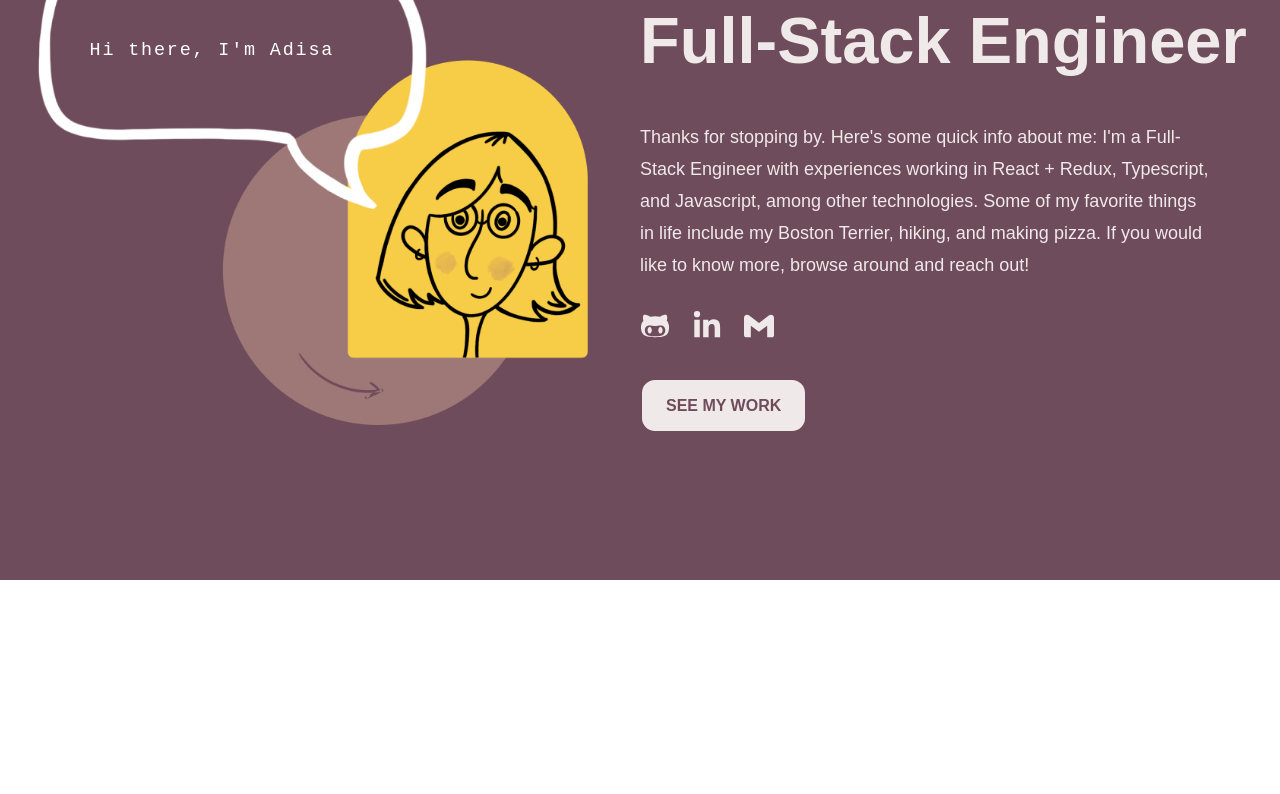
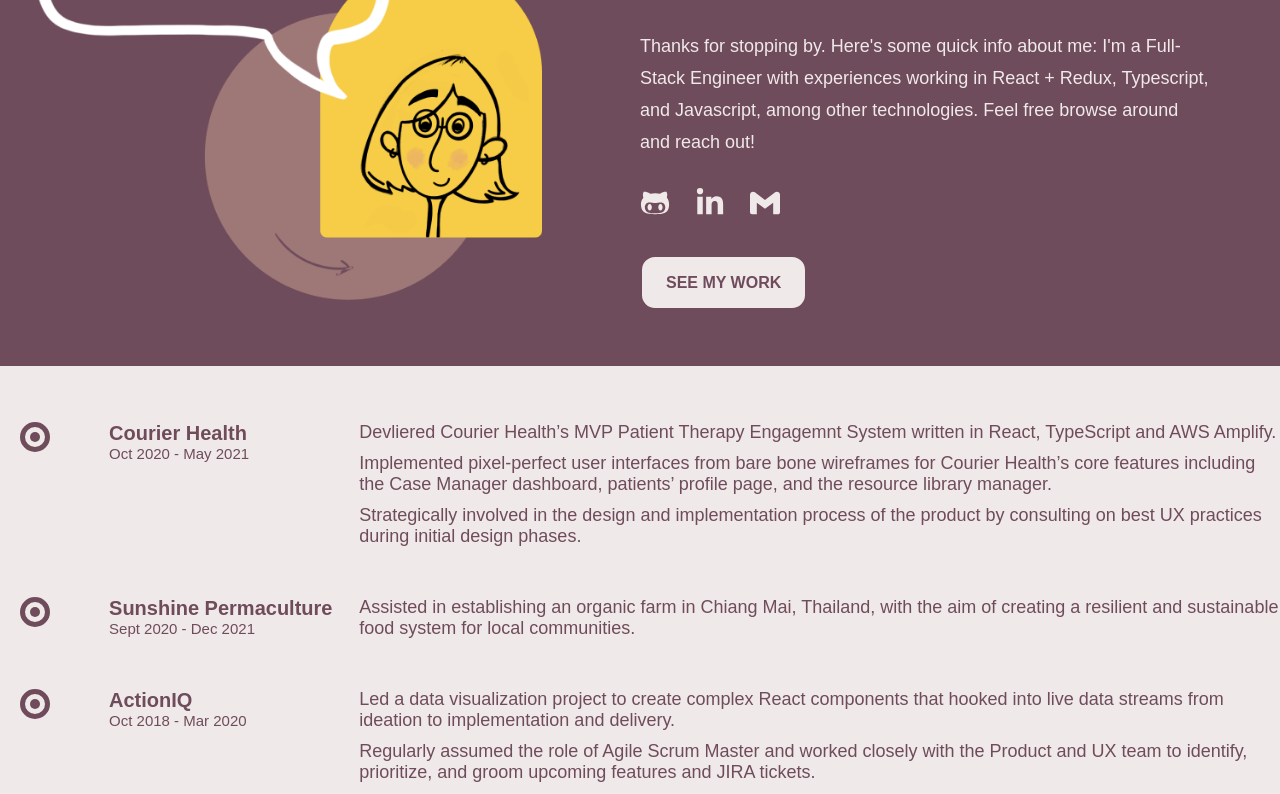
Before and after one commit to adisa-di/portfolio, a React (Create React App) app: page / in a window 1280 px wide. Shown: the part 220-1014 px from the top of the page. Before the commit the page ends 800 px from the top, so only its background shows below. Built offline with nearby package versions, Linux system fonts and the light colour scheme.

Commit message:
added portfolio items

```diff
--- a/src/App.css
+++ b/src/App.css
@@ -1,11 +1,13 @@
-.container_1 {
-  height: 100vh;
+.section_1 {
+  /* height: 120vh; */
   background-color: #6f4c5b;
 
   /* grid display */
   display: grid;
   align-items: center;
   grid-template-columns: repeat(auto-fit, minmax(400px, 1fr));
+  padding-top: 7vh;
+  padding-bottom: 7vh;
 }
 
 .intro {
@@ -15,9 +17,20 @@
 .intro_img {
   padding-left: 30px;
   padding-right: 30px;
-  width: 88%; /* scale with the container */
+  width: 80%; /* scale with the container */
 }
 
 .paragraph {
   margin-right: 70px;
 }
+
+.section_2 {
+  display: grid;
+  padding-top: 7vh;
+  padding-bottom: 7vh;
+  background-color: #f0e9e9;
+  /* grid-template-columns: repeat(2, 1fr); */
+  display: grid;
+  align-items: center;
+  grid-template-columns: repeat(auto-fit, minmax(400px, 1fr));
+}
--- a/src/App.js
+++ b/src/App.js
@@ -8,11 +8,12 @@ import { Header, Title, Normal } from './components/Text';
 import { TypeWriter } from './components/Typewriter/Typewriter';
 import { Spacer } from './components/Spacer/Spacer';
 import { Button } from './components/Button/Button';
+import { Resume } from './components/Resume/Resume';
 
 function App() {
   return (
     <div className='App'>
-      <div className='container_1'>
+      <div className='section_1'>
         <div className='intro'>
           <TypeWriter text="Hi there, I'm Adisa"/>
           <img src={img} alt='intro_img' className='intro_img'/>
@@ -22,8 +23,7 @@ function App() {
           <Title text="Full-Stack Engineer"/>
           <div className="paragraph">
             <Normal text="Thanks for stopping by. Here's some quick info about me:  I'm a Full-Stack Engineer with experiences working in React + Redux, Typescript, and Javascript, among other technologies.
-                          Some of my favorite things in life include my Boston Terrier, hiking, and making pizza. If you would like to know more, browse around and reach out!"
-            />
+                          Feel free browse around and reach out!"/>
           </div>
           <Spacer spacing="30px"/>
           <Icon link="https://github.com/adisa-di">
@@ -39,6 +39,10 @@ function App() {
           <Button text="SEE MY WORK"/>
         </div>
       </div>
+      <div className='section_2'>
+        {/* <div>Hello</div> */}
+        <Resume/>
+      </div>
     </div>
   );
 }
--- /dev/null
+++ b/src/components/ Item/Item.css
@@ -0,0 +1,48 @@
+.item_container {
+  display: grid;
+  grid-template-columns: 0.3fr 1fr 4fr;
+  column-gap: 20px;
+  font-family: "Epilogue", sans-serif;
+  margin-bottom: 30px;
+  margin-left: 20px;
+}
+
+.outer_circle {
+  width: 10px;
+  height: 10px;
+  padding: 5px;
+  border-radius: 50%;
+  border: 5px solid #6f4c5b;
+  background-color: #6f4c5b;
+  background-clip: content-box;
+}
+
+.experience {
+  font-size: 20px;
+  color: #6f4c5b;
+  font-weight: 600;
+}
+
+.date {
+  font-size: 15px;
+  color: #6f4c5b;
+  font-weight: 300;
+}
+
+.content {
+  font-size: 18px;
+  color: #6f4c5b;
+  font-weight: 300;
+  margin-bottom: 10px;
+}
+
+.see_more {
+  font-size: 16px;
+  margin-top: 10px;
+  color: #ad97a0;
+}
+
+.see_more:hover {
+  font-weight: 500;
+  cursor: pointer;
+}
--- /dev/null
+++ b/src/components/ Item/Item.js
@@ -0,0 +1,61 @@
+import React, { useState } from 'react';
+import './Item.css';
+
+const DISPLAY_LIM = 3;
+
+const Contents = ({ items }) => {
+  const [toggle, setToggle] = useState(false);
+
+  return (
+    <div>
+      { !toggle
+          ? items.map((content, idx) => {
+            if (idx > DISPLAY_LIM - 1) return;
+            return (
+              <div key={idx} style={{ marginBottom : "10px" }}>
+                {content}
+              </div>
+            )})
+          : items.map((content, idx) =>
+              <div key={idx} style={{ marginBottom : "10px" }}>
+                {content}
+              </div>
+            )
+      }
+      {
+        items.length <= DISPLAY_LIM
+          ? <></>
+          : (!toggle)
+            ? <div onClick={() => setToggle(!toggle)} className="see_more">See More</div>
+            : <div onClick={() => setToggle(!toggle)} className="see_more">See Less</div>
+      }
+
+    </div>
+  )
+}
+
+const Item = ({ experience, date, contents }) => {
+  return (
+    <div className='item_container'>
+      <div className='outer_circle'></div>
+      <div>
+        <div className='experience'>
+          { experience }
+        </div>
+        <div className='date'>
+          { date }
+        </div>
+      </div>
+      <div className='content'>
+          {/* { contents.map((content, idx) =>
+              <div key={idx} style={{ marginBottom : "10px" }}>
+                {content}
+              </div>
+          )}  */}
+          <Contents items={contents}/>
+      </div>
+    </div>
+  );
+}
+
+export { Item };
--- a/src/components/Icon/Icon.css
+++ b/src/components/Icon/Icon.css
@@ -1,5 +1,5 @@
 .icon_container {
-  margin-right: 22px;
+  margin-right: 25px;
   color: #f0e9e9;
   transition: all 0.2s ease-in-out;
 }
--- /dev/null
+++ b/src/components/Resume/Resume.js
@@ -0,0 +1,44 @@
+import React from 'react';
+import { Item } from '../ Item/Item';
+
+const Resume = () => {
+  return (
+    <div>
+      <Item experience="Courier Health"
+            date="Oct 2020 - May 2021"
+            contents={[
+              "Devliered Courier Health’s MVP Patient Therapy Engagemnt System written in React, TypeScript and AWS Amplify.",
+              "Implemented pixel-perfect user interfaces from bare bone wireframes for Courier Health’s core features including the Case Manager dashboard, patients’ profile page, and the resource library manager.",
+              "Strategically involved in the design and implementation process of the product by consulting on best UX practices during initial design phases."
+            ]}
+            />
+      <Item experience="Sunshine Permaculture"
+            date="Sept 2020 - Dec 2021"
+            contents={[
+              "Assisted in establishing an organic farm in Chiang Mai, Thailand, with the aim of creating a resilient and sustainable food system for local communities."
+            ]}
+            />
+      <Item experience="ActionIQ"
+            date="Oct 2018 - Mar 2020"
+            contents={[
+              "Led a data visualization project to create complex React components that hooked into live data streams from ideation to implementation and delivery.",
+              "Regularly assumed the role of Agile Scrum Master and worked closely with the Product and UX team to identify, prioritize, and groom upcoming features and JIRA tickets.",
+              "Implemented third party API integrations and authentication libraries in Scala for clients to target advertising campaigns to large groups of users via channels such as Twitter and Snapchat.",
+              "Improved runtime of Luigi tasks by improving Redshift queries, which resulted in decreasing the execution time of the process from approximately two hours to fifteen minutes.",
+              "Enhanced the complex ActionIQ interface by adding the ability for users to easily edit previously constructed marketing campaigns.",
+              "Collaborated across multiple teams to create a new Full Stack feature which provided clients insights into the enormous amounts of data being processed in the ActionIQ platform on a daily basis. "
+            ]}
+            />
+      <Item experience="Blackrock"
+            date="Aug 2017 - Oct 2018"
+            contents={[
+              "Developed a next generation portfolio modeling and risk analytics tool written in AngularJS that allowed users to have a more holistic insight into their portfolio holdings.",
+              "Implemented a project which enabled super-users to create global analytic templates that become accessible in all client environments which greatly enhanced the client’s overall experience on the platform.",
+              "Enhanced BlackRock’s Query Language, in ANTLR and Java which reduced the redundancy in the database and increased ease of compliance rule integration and creation in the platform."
+              ]}
+            />
+    </div>
+  );
+}
+
+export { Resume };
--- a/src/components/Typewriter/Typewriter.css
+++ b/src/components/Typewriter/Typewriter.css
@@ -2,7 +2,7 @@
   display: flex;
   position: absolute;
   width: 45%;
-  left: 14%;
+  left: 11%;
   top: 22%;
 }
 
@@ -43,60 +43,60 @@
 
 @media only screen and (min-width: 1700px) {
   .typewriter {
-    font-size: 1.9rem;
+    font-size: 1.8rem;
   }
 }
 
 @media only screen and (min-width: 1550px) and (max-width: 1699px) {
   .typewriter {
-    font-size: 1.5rem;
+    font-size: 1.4rem;
   }
 }
 
 @media only screen and (min-width: 1330px) and (max-width: 1549px) {
   .typewriter {
-    font-size: 1.3rem;
+    font-size: 1.2rem;
   }
 }
 
 @media only screen and (min-width: 1300px) and (max-width: 1329px) {
   .typewriter {
-    font-size: 1.2rem;
+    font-size: 1.1rem;
   }
 }
 
 @media only screen and (min-width: 1160px) and (max-width: 1299px) {
   .typewriter {
-    font-size: 1.15rem;
+    font-size: 1.1rem;
   }
 }
 
 @media only screen and (min-width: 1020px) and (max-width: 1159px) {
   .typewriter {
-    font-size: 1rem;
+    font-size: 0.9rem;
   }
 }
 
 @media only screen and (min-width: 780px) and (max-width: 1019px) {
   .typewriter {
-    font-size: 1rem;
+    font-size: 0.9rem;
   }
 }
 
 @media only screen and (min-width: 620px) and (max-width: 779px) {
   .typewriter {
-    font-size: 1.3rem;
+    font-size: 1.2rem;
   }
 }
 
 @media only screen and (min-width: 530px) and (max-width: 619px) {
   .typewriter {
-    font-size: 1.2rem;
+    font-size: 1.1rem;
   }
 }
 
 @media only screen and (max-width: 529px) {
   .typewriter {
-    font-size: 0.8rem;
+    font-size: 0.7rem;
   }
 }
```
Also changed, not shown: src/assets/images/intro_img.png, src/components/Resume/Resume.css (added).
